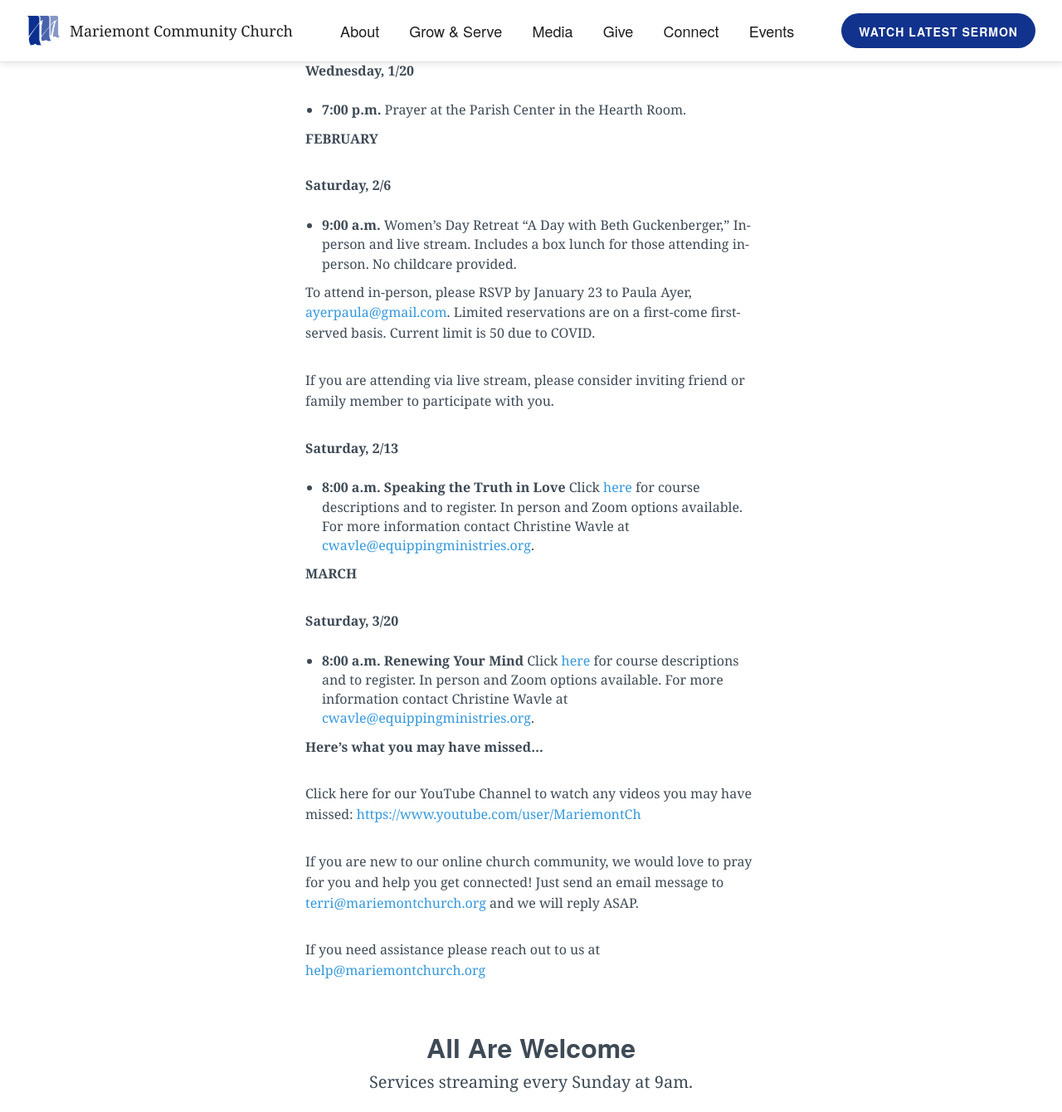
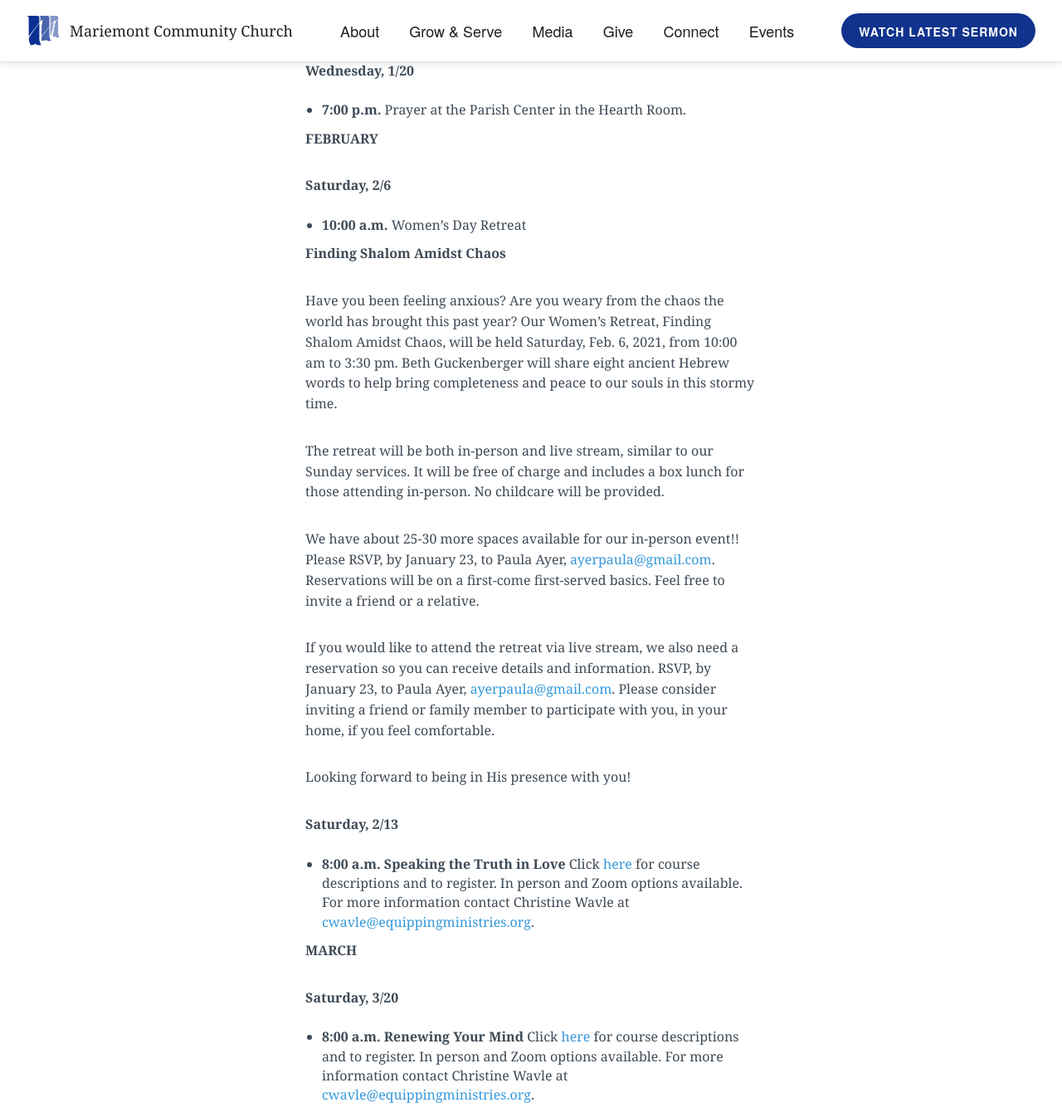
Before and after one commit to lukemoderwell/mariemont, a Jekyll site: the page built from updates.markdown, in a window 1280 px wide and 1400 px high, scrolled down 456 px, cut to the strip 0-1340 px from the top of the window. Shown: the whole strip at 83% size. Built offline with Jekyll 4.4.1, drawn with Linux system fonts in a browser that asks for light colours; nearby versions of some CDN libraries.

Commit message:
Updated Updates

```diff
--- a/updates.markdown
+++ b/updates.markdown
@@ -30,13 +30,19 @@
 
 **Saturday, 2/6**
 
-* **9:00 a.m.** Women's Day Retreat
-“A Day with Beth Guckenberger,”
-In-person and live stream. Includes a box lunch for those attending in-person. No childcare provided.
+* **10:00 a.m.** Women's Day Retreat
 
-To attend in-person, please RSVP by January 23 to Paula Ayer, [ayerpaula@gmail.com](ayerpaula@gmail.com). Limited reservations are on a first-come first-served basis. Current limit is 50 due to COVID.
+**Finding Shalom Amidst Chaos**
 
-If you are attending via live stream, please consider inviting friend or family member to participate with you.
+Have you been feeling anxious? Are you weary from the chaos the world has brought this past year? Our Women's Retreat, Finding Shalom Amidst Chaos, will be held Saturday, Feb. 6, 2021,  from 10:00 am to 3:30 pm. Beth Guckenberger will share eight ancient Hebrew words to help bring completeness and peace to our souls in this stormy time.
+
+The retreat will be both in-person and live stream, similar to our Sunday services. It will be free of charge and includes a box lunch for those attending in-person. No childcare will be provided.
+
+We have about 25-30 more spaces available for our in-person event!!  Please RSVP, by January 23, to Paula Ayer, [ayerpaula@gmail.com](ayerpaula@gmail.com). Reservations will be on a first-come first-served basics. Feel free to invite a friend or a relative.
+
+If you would like to attend the retreat via live stream, we also need a reservation so you can receive details and information. RSVP, by January 23, to Paula Ayer, [ayerpaula@gmail.com](ayerpaula@gmail.com). Please consider inviting a friend or family member to participate with you, in your home, if you feel comfortable.
+
+Looking forward to being in His presence with you!
 
 **Saturday, 2/13**
 
```
